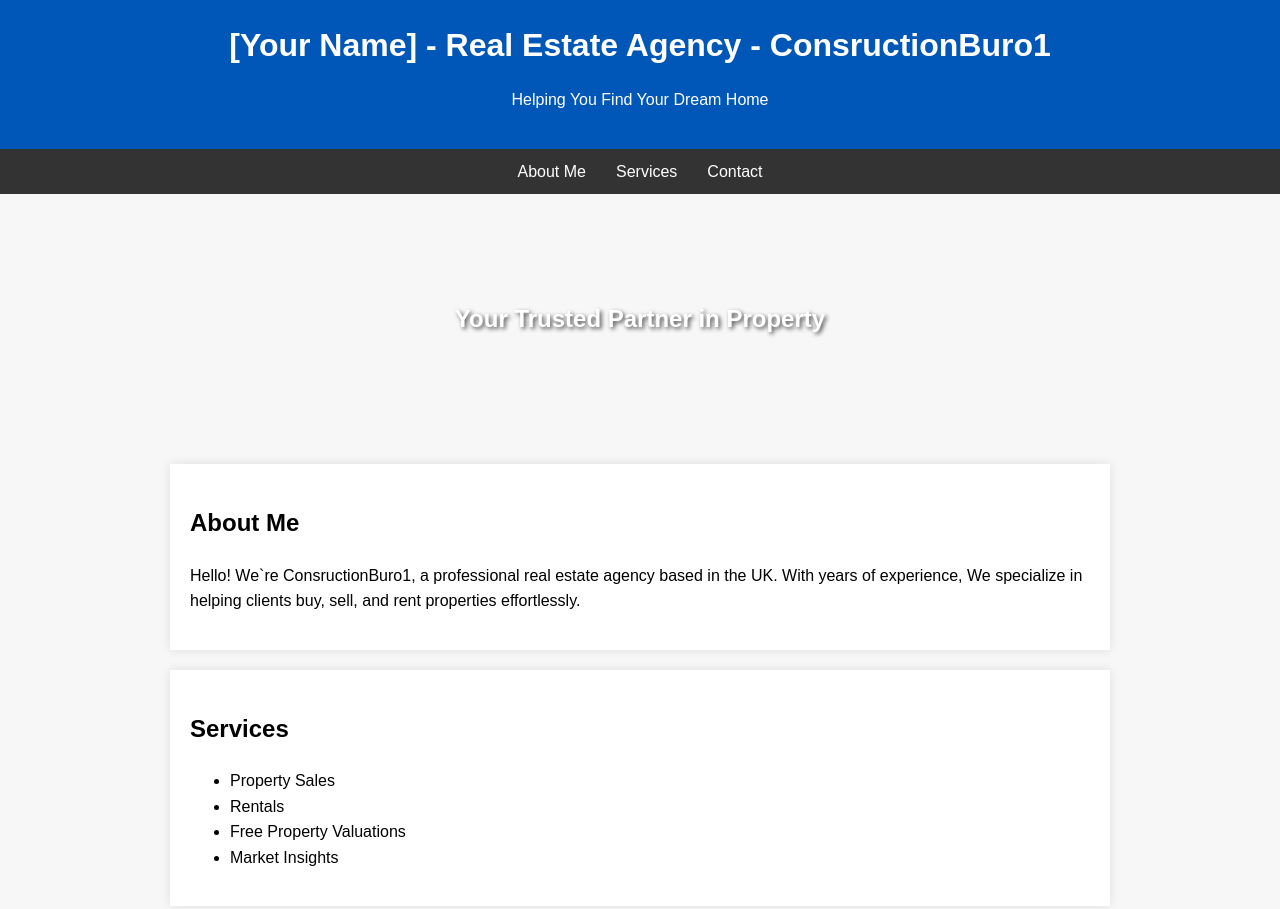
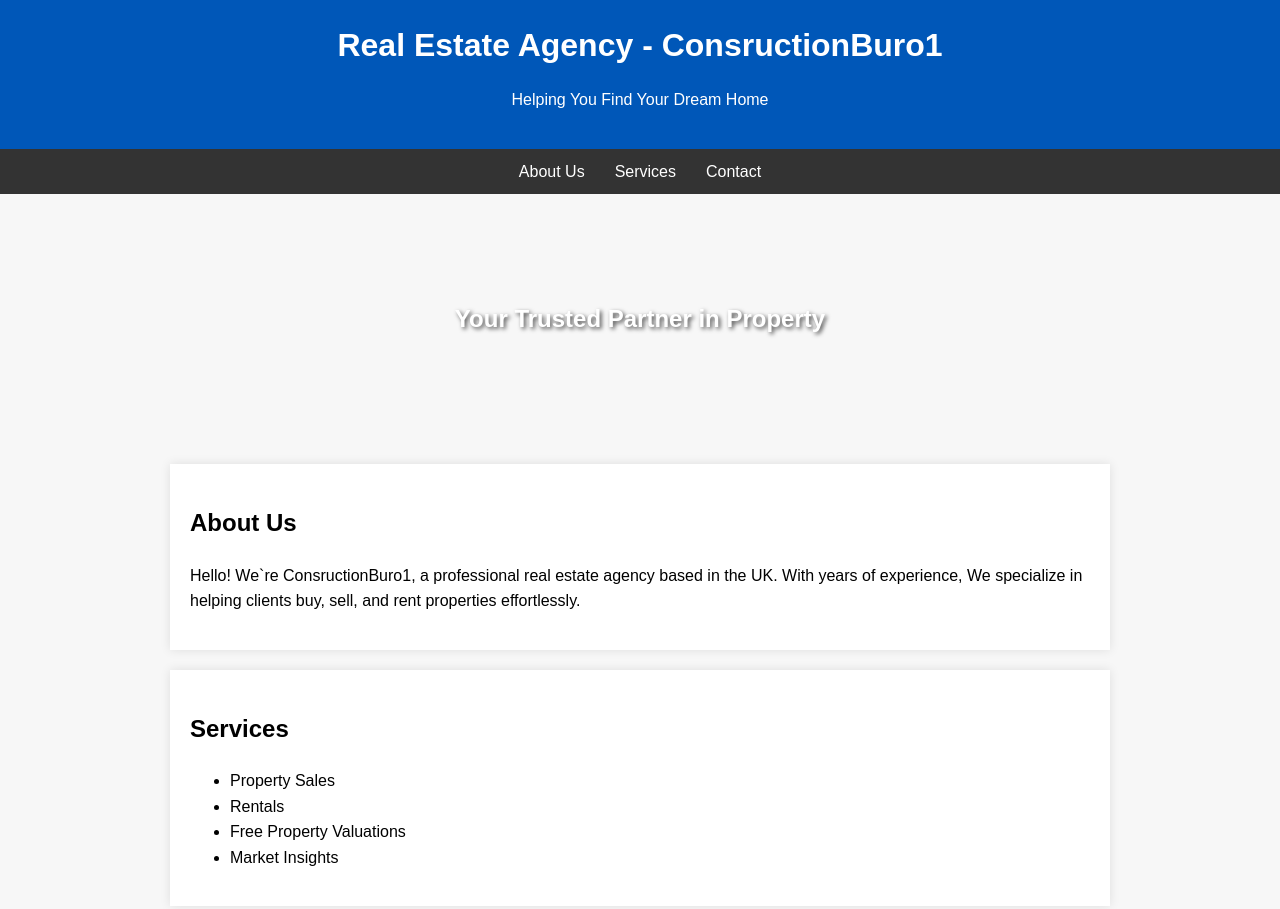
Before and after one commit to Koluvan123/website, a plain HTML site: page index.html in a window 1280 px wide. Shown: the top 909 px of the page. Drawn offline with Linux system fonts and the light colour scheme.

Commit message:
Update index.html

```diff
--- a/index.html
+++ b/index.html
@@ -3,7 +3,7 @@
 <head>
     <meta charset="UTF-8">
     <meta name="viewport" content="width=device-width, initial-scale=1.0">
-    <title>Real Estate Agency - ConsructionBuro1 </title>
+    <title> Real Estate Agency - ConsructionBuro1 </title>
     <style>
         body {
             font-family: Arial, sans-serif;
@@ -65,11 +65,11 @@
 </head>
 <body>
     <header>
-        <h1>[Your Name] - Real Estate Agency -  ConsructionBuro1 </h1>
+        <h1> Real Estate Agency - ConsructionBuro1 </h1>
         <p>Helping You Find Your Dream Home</p>
     </header>
     <nav>
-        <a href="#about">About Me</a>
+        <a href="#about">About Us</a>
         <a href="#services">Services</a>
         <a href="#contact">Contact</a>
     </nav>
@@ -77,7 +77,7 @@
         <h2>Your Trusted Partner in Property</h2>
     </div>
     <div class="container" id="about">
-        <h2>About Me</h2>
+        <h2>About Us</h2>
         <p>Hello! We`re ConsructionBuro1, a professional real estate agency based in the UK. With years of experience, We specialize in helping clients buy, sell, and rent properties effortlessly.</p>
     </div>
     <div class="container" id="services">
```
